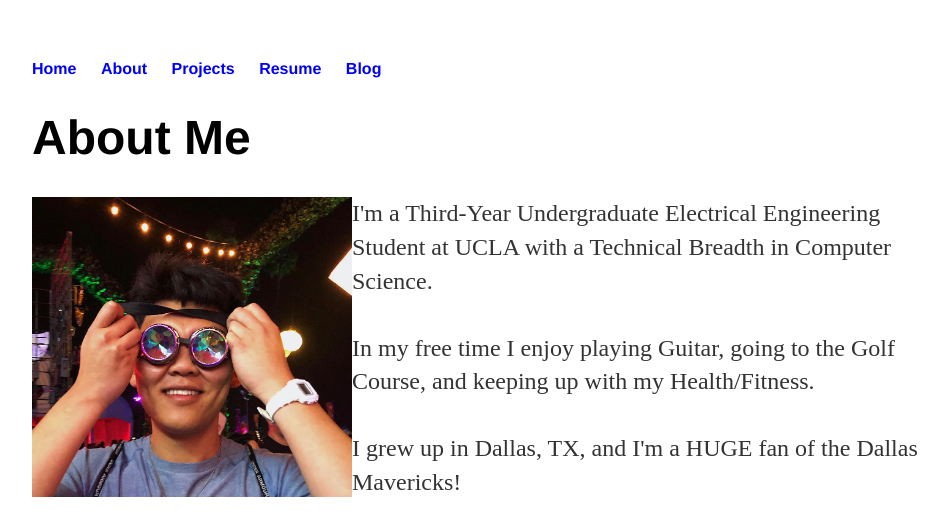
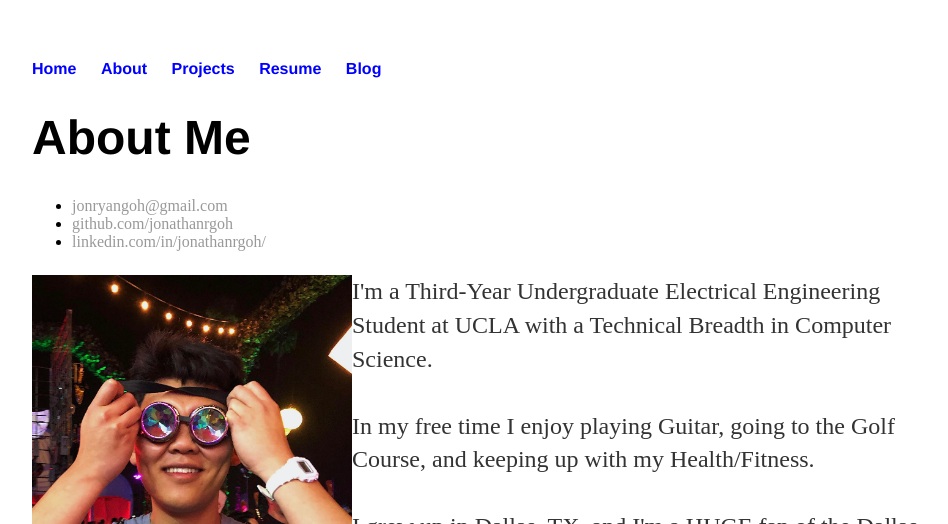
Before and after one commit to jonathanrgoh/jonathanrgoh.github.io, a Jekyll site: the page built from about/index.html, in a window 1280 px wide, cut to the strip 0-524 px from the top of the page. Shown: the whole strip, without its empty margins (160-1108 px from the left). Built offline with Jekyll 4.4.1, drawn with Linux system fonts in a browser that asks for light colours.

Commit message:
Update index.html

```diff
--- a/about/index.html
+++ b/about/index.html
@@ -5,7 +5,11 @@ title: About Me
 <div class="blurb">
 	<h1>About Me</h1>
 
-
+			<ul>
+			<li><a href="mailto:jonryangoh@gmail.com">jonryangoh@gmail.com</a></li>
+			<li><a href="https://github.com/jonathanrgoh">github.com/jonathanrgoh</a></li>
+			<li><a href="https://www.linkedin.com/in/jonathanrgoh/">linkedin.com/in/jonathanrgoh/</a></li>
+			</ul>
 
 		<p><img src="\images\home\jonFace.jpg" style="float:left;width:320px;height:300px;" alt="picture of me">I'm a Third-Year Undergraduate Electrical Engineering Student at UCLA with a Technical Breadth in Computer Science.
 
```
